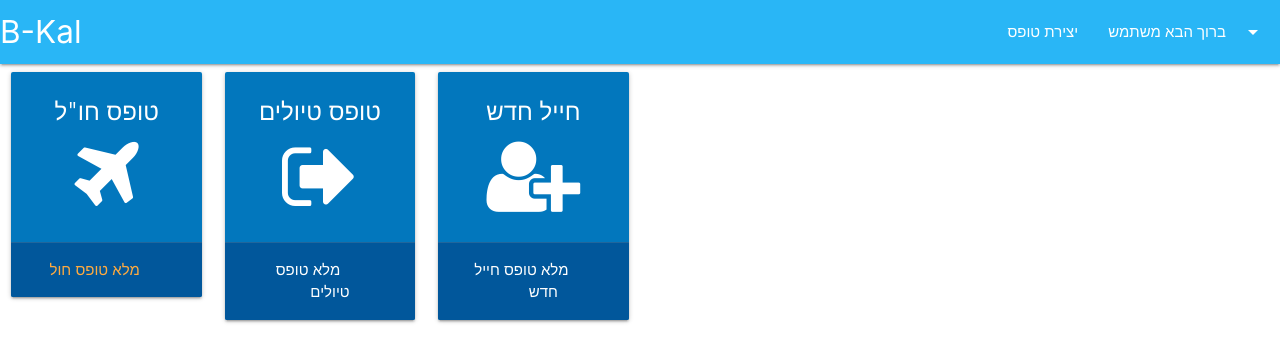
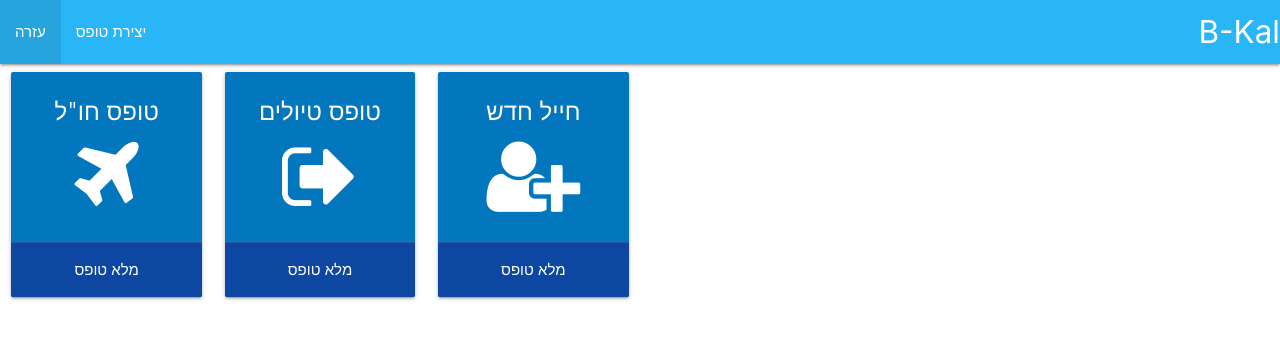
Before and after one commit to bcal123123/bcal2, a plain HTML site: page public/index.html in a window 1280 px wide. Drawn offline with nearby package versions, Linux system fonts and the light colour scheme.

Commit message:
for Amit 2

```diff
--- a/public/index.html
+++ b/public/index.html
@@ -12,16 +12,12 @@
 
 <div id="wrapper">
     <header>
-        <ul id="dropdown1" class="dropdown-content">
-            <li><a href="#!"></a></li>
-        </ul>
         <nav class="light-blue lighten-1">
             <div class="nav-wrapper">
                 <a href="#!" class="brand-logo">B-Kal</a>
-                <ul class="right hide-on-med-and-down">
+                <ul class="left hide-on-med-and-down">
+                    <li><a href="#">עזרה</a></li>
                     <li><a href="#">יצירת טופס</a></li>
-                    <li><a class="dropdown-button" href="#!" data-activates="dropdown1">ברוך הבא משתמש<i
-                            class="material-icons right">arrow_drop_down</i></a></li>
                 </ul>
             </div>
         </nav>
@@ -29,44 +25,50 @@
 
     <div class="row">
         <div class="col m2">
-            <div class="card light-blue darken-3" style="text-align:center;">
+            <div class="card light-blue darken-3">
+                <a href="#">
                     <div class="card-content white-text">
                         <span class="card-title">טופס חו"ל</span>
                         <p>
                             <i class="fa fa-plane" aria-hidden="true"></i>
                         </p>
                     </div>
-                <div class="card-action" style="background: #01579b">
-                    <a href="#">מלא טופס חול</a>
+                    <div class="card-action blue darken-4">
+                        מלא טופס
                     </div>
+                </a>
             </div>
         </div>
 
-        <div class="col m2" style="direction: rtl;">
-            <div class="card light-blue darken-3" style="text-align:center;">
+        <div class="col m2">
+            <div class="card light-blue darken-3">
+                <a href="#">
                     <div class="card-content white-text">
                         <span class="card-title">טופס טיולים</span>
                         <p>
-                        <i class="fa fa-sign-out" style="font-size:82px" aria-hidden="true"></i>
+                            <i class="fa fa-sign-out" aria-hidden="true"></i>
                         </p>
                     </div>
-                <div class="card-action" style="background: #01579b">
-                    <a href="#" style="color:#fff; margin-left:20px">מלא טופס טיולים</a>
+                    <div class="card-action blue darken-4">
+                        מלא טופס
                     </div>
+                </a>
             </div>
         </div>
 
-        <div class="col m2" style="direction: rtl;">
-            <div class="card light-blue darken-3" style="text-align:center;">
+        <div class="col m2">
+            <div class="card light-blue darken-3">
+                <a href="#">
                     <div class="card-content white-text">
                         <span class="card-title">חייל חדש</span>
                         <p>
-                        <i class="fa fa-user-plus" style="font-size:82px" aria-hidden="true"></i>
+                            <i class="fa fa-user-plus" aria-hidden="true"></i>
                         </p>
                     </div>
-                <div class="card-action" style="background: #01579b">
-                    <a href="#" style="color:#fff; margin-left:20px">מלא טופס חייל חדש</a>
+                    <div class="card-action blue darken-4">
+                        מלא טופס
                     </div>
+                </a>
             </div>
         </div>
     </div>
--- a/public/style.css
+++ b/public/style.css
@@ -1,6 +1,19 @@
+#wrapper header {
+    direction: rtl;
+}
+
 .row .card .card-content p i {
     font-size: 82px;
 }
 
-.row .card .card-action {
+.row .card {
+    text-align: center;
 }
+
+.row .card a {
+    color: #fff;
+}
+
+.row .card a:visited {
+    color: #fff;
+}
```
Lines whose indentation alone changed are shown as unchanged.
